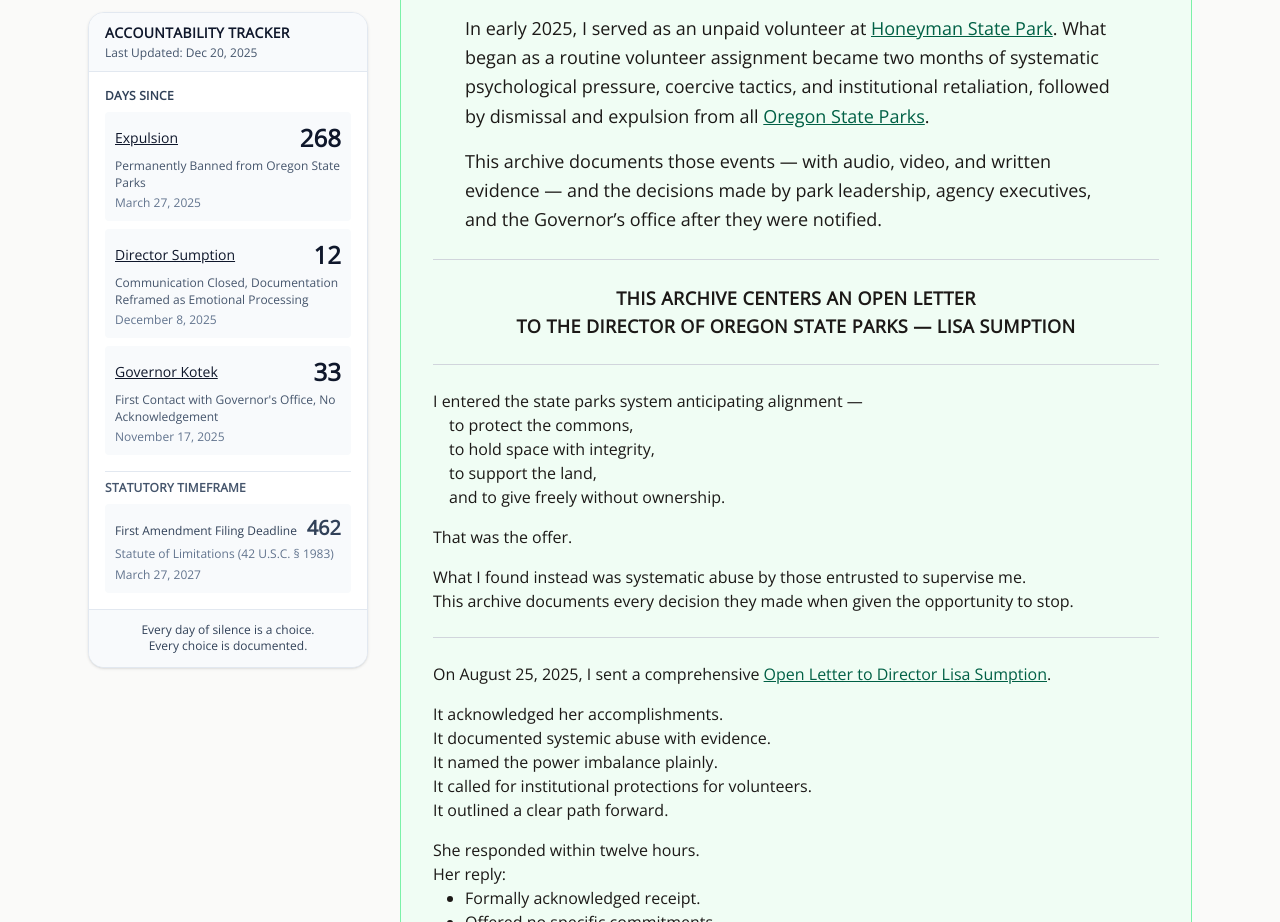
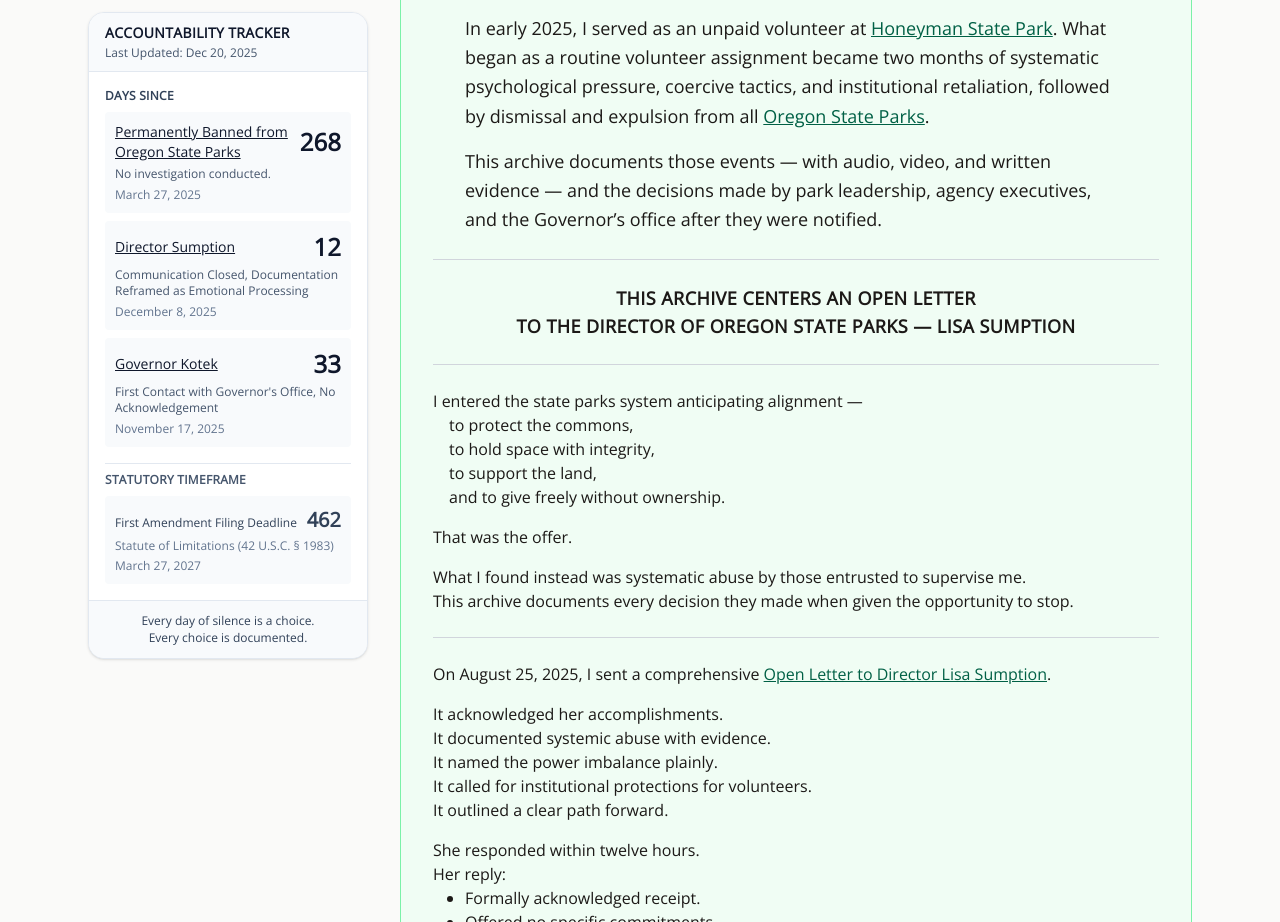
Before and after one commit to rswfire/rswfire.oprd, a Next.js app: page / in a window 1280 px wide. Shown: the part 860-1782 px from the top of the page. Built offline with nearby package versions, Linux system fonts and the light colour scheme.

Commit message:
Updated SilenceTracker.tsx

```diff
--- a/components/archive/SilenceTracker.tsx
+++ b/components/archive/SilenceTracker.tsx
@@ -19,9 +19,9 @@ interface LegalDeadline {
 
 const SILENCE_EVENTS: TrackedEvent[] = [
     {
-        label: "Expulsion",
+        label: "Permanently Banned from Oregon State Parks",
         date: "2025-03-27",
-        context: "Permanently Banned from Oregon State Parks",
+        context: "No investigation conducted.",
         link: "/expulsion"
     },
     {
```
